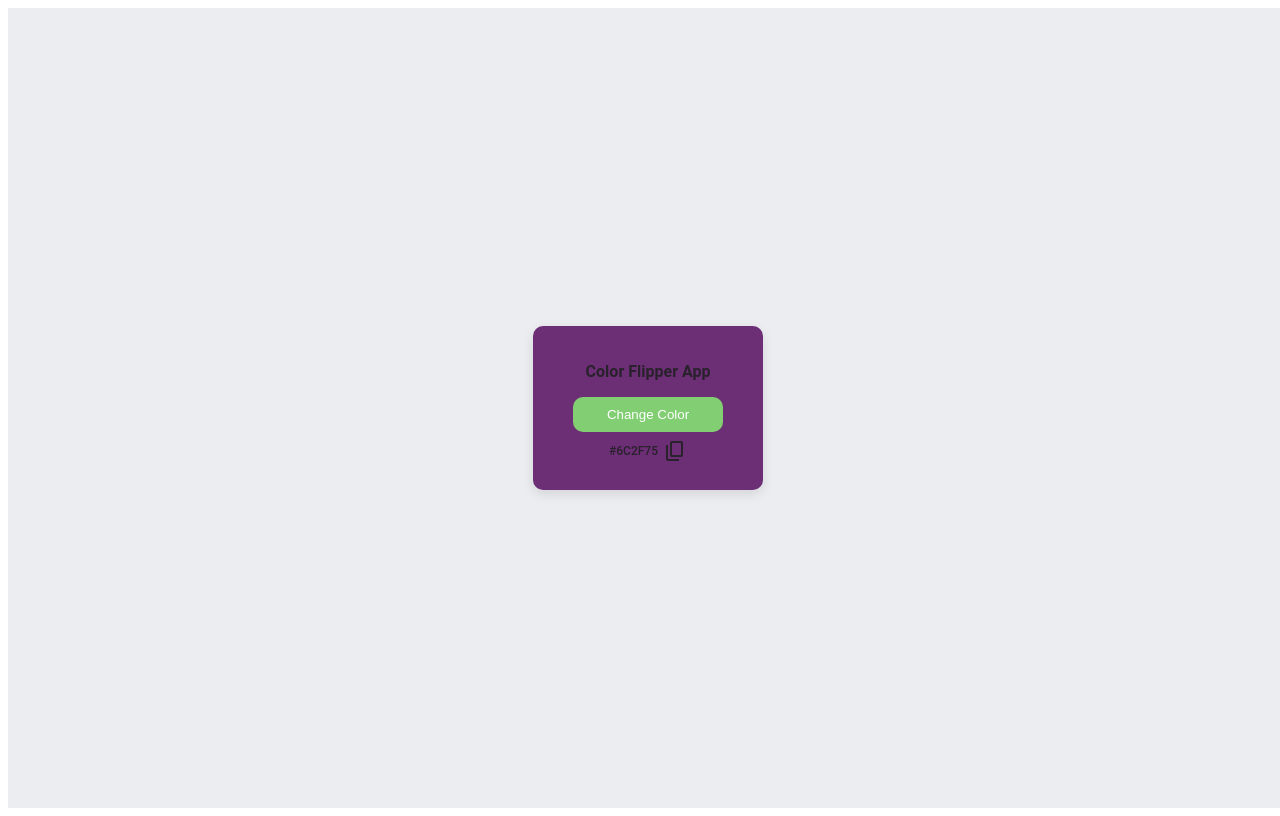
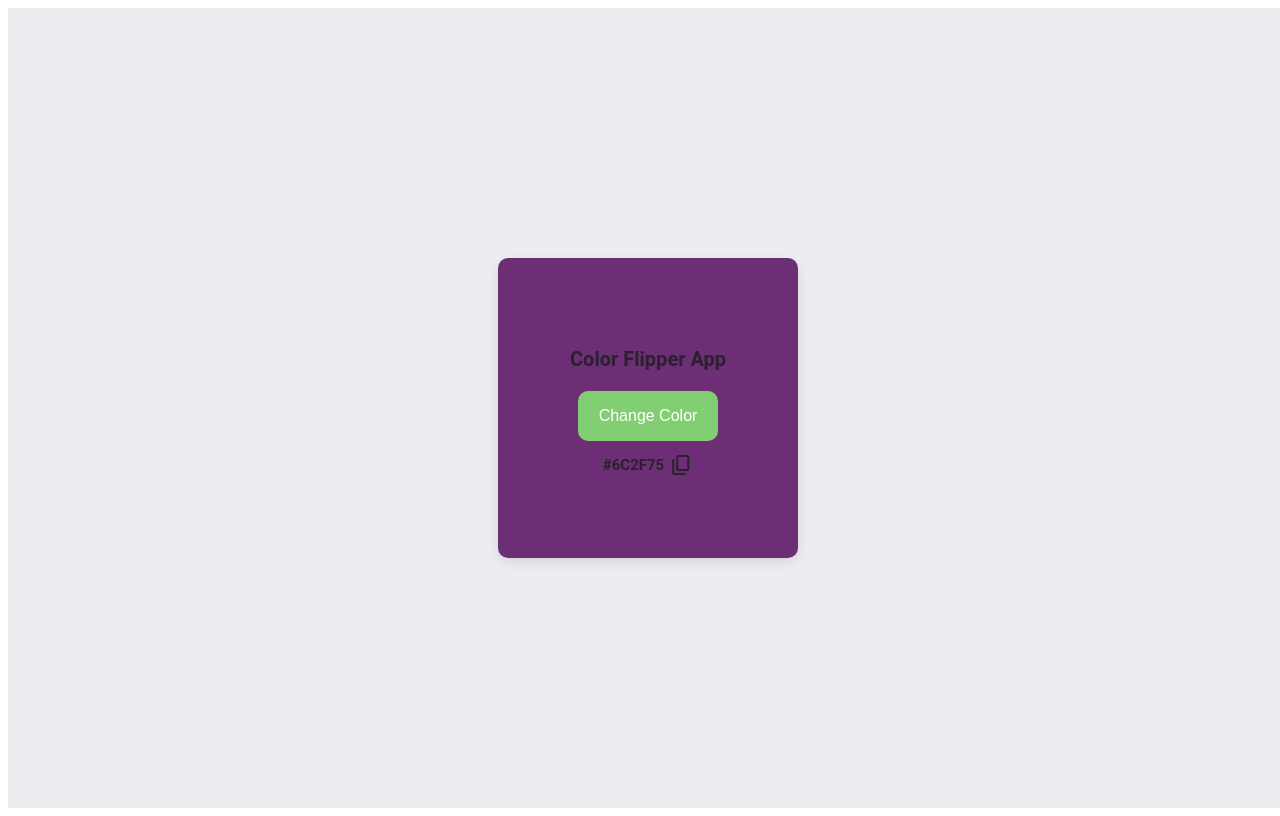
Before and after one commit to umashankar-kousha/color-Flipper-App, a plain HTML site: page index.html in a window 1280 px wide. Drawn offline with nearby package versions, Linux system fonts and the light colour scheme.

Commit message:
Some changes in styles

```diff
--- a/style.css
+++ b/style.css
@@ -10,18 +10,22 @@
 
 .card {
   text-align: center;
-  padding-top: 20px;
-  padding-bottom: 20px;
-  padding-left: 40px;
-  padding-right: 40px;
+
   border-radius: 10px;
   box-shadow: 0 4px 12px rgba(0, 0, 0, 0.1);
   transition: all 0.5s ease;
+  height: 300px;
+  width: 300px;
+  display: flex;
+  flex-direction: column;
+  justify-content: center;
+  align-items: center;
 }
 
 .heading {
   color: #29212c;
-  font-size: 16px;
+  font-size: 20px;
+  font-weight: 700;
 }
 
 .button {
@@ -30,10 +34,10 @@
   background-color: #82ce73;
   border-radius: 10px;
   border: none;
-  padding-left: 15px;
-  padding-right: 15px;
+  font-size: 16px;
   font-weight: 500;
-  width: 150px;
+  width: 140px;
+  height: 50px;
 }
 
 .button:hover {
@@ -43,8 +47,8 @@
 }
 
 .color {
-  font-size: 12px;
-  font-weight: 500;
+  font-size: 15px;
+  font-weight: 600;
   margin-right: 5px;
 }
 
```
